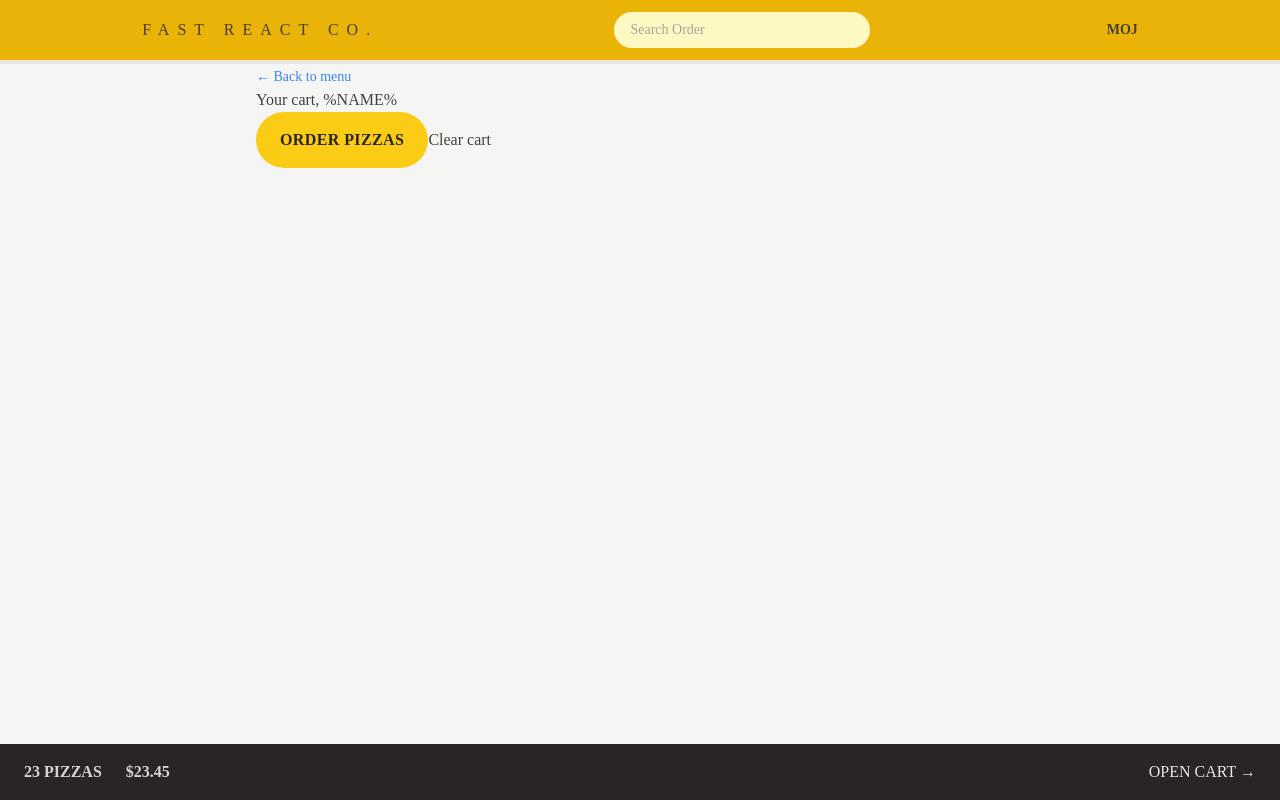
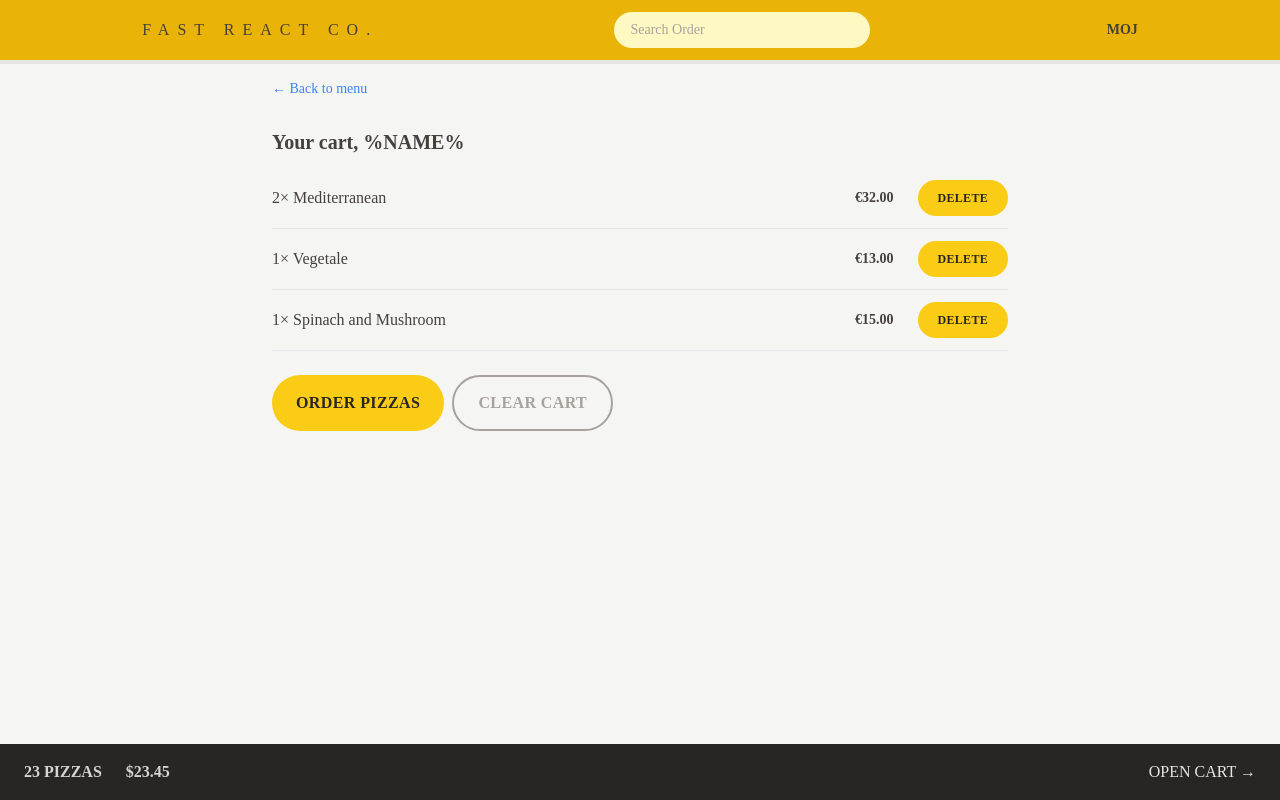
Before and after one commit to mojvaf/fast-pizza, a React (Vite) app: page /cart in a window 1280 px wide. Built offline with nearby package versions, Linux system fonts and the light colour scheme.

Commit message:
cart page

```diff
--- a/src/features/cart/Cart.jsx
+++ b/src/features/cart/Cart.jsx
@@ -1,42 +1,48 @@
 import Button from '../../ui/Button';
 import LinkButton from '../../ui/LinkButton';
-
-/*const fakeCart = [
+import CartItem from './CartItem';
+const fakeCart = [
   {
     pizzaId: 12,
-    name: "Mediterranean",
+    name: 'Mediterranean',
     quantity: 2,
     unitPrice: 16,
     totalPrice: 32,
   },
   {
     pizzaId: 6,
-    name: "Vegetale",
+    name: 'Vegetale',
     quantity: 1,
     unitPrice: 13,
     totalPrice: 13,
   },
   {
     pizzaId: 11,
-    name: "Spinach and Mushroom",
+    name: 'Spinach and Mushroom',
     quantity: 1,
     unitPrice: 15,
     totalPrice: 15,
   },
 ];
-*/
+
 function Cart() {
-  //const cart = fakeCart;
+  const cart = fakeCart;
 
   return (
-    <div>
+    <div className="px-4 py-3">
       <LinkButton to="/menu">&larr; Back to menu</LinkButton>
 
-      <h2>Your cart, %NAME%</h2>
-
-      <div>
-        <Button to="/order/new">Order pizzas</Button>
-        <button>Clear cart</button>
+      <h2 className="mt-7 text-xl font-semibold">Your cart, %NAME%</h2>
+      <ul className="mt-3 divide-y divide-stone-200 border-b">
+        {cart.map((item) => (
+          <CartItem item={item} key={item.key} />
+        ))}
+      </ul>
+      <div className="mt-6 space-x-2">
+        <Button to="/order/new" type="primary">
+          Order pizzas
+        </Button>
+        <Button type="secondary">Clear cart</Button>
       </div>
     </div>
   );
--- a/src/features/cart/CartItem.jsx
+++ b/src/features/cart/CartItem.jsx
@@ -1,15 +1,17 @@
-import { formatCurrency } from "../../utils/helpers";
+import Button from '../../ui/Button';
+import { formatCurrency } from '../../utils/helpers';
 
 function CartItem({ item }) {
   const { name, quantity, totalPrice } = item;
 
   return (
-    <li>
-      <p>
+    <li className="py-3 sm:flex sm:items-center sm:justify-between">
+      <p className="mb-1 sm:mb-0">
         {quantity}&times; {name}
       </p>
-      <div>
-        <p>{formatCurrency(totalPrice)}</p>
+      <div className="flex items-center justify-between sm:gap-6">
+        <p className="text-sm font-bold">{formatCurrency(totalPrice)}</p>
+        <Button type="small">Delete</Button>
       </div>
     </li>
   );
--- a/src/features/menu/Menu.jsx
+++ b/src/features/menu/Menu.jsx
@@ -1,12 +1,12 @@
-import { useLoaderData } from "react-router-dom";
-import { getMenu } from "../../services/apiRestaurant";
-import MenuItem from "./MenuItem";
+import { useLoaderData } from 'react-router-dom';
+import { getMenu } from '../../services/apiRestaurant';
+import MenuItem from './MenuItem';
 
 function Menu() {
   const menu = useLoaderData();
 
   return (
-    <ul>
+    <ul className="divide-y divide-stone-200 px-2">
       {menu.map((pizza) => (
         <MenuItem pizza={pizza} key={pizza.id} />
       ))}
--- a/src/features/menu/MenuItem.jsx
+++ b/src/features/menu/MenuItem.jsx
@@ -1,16 +1,30 @@
-import { formatCurrency } from "../../utils/helpers";
+import { formatCurrency } from '../../utils/helpers';
+import Button from '../../ui/Button';
 
 function MenuItem({ pizza }) {
   const { name, unitPrice, ingredients, soldOut, imageUrl } = pizza;
 
   return (
-    <li>
-      <img src={imageUrl} alt={name} />
-      <div>
-        <p>{name}</p>
-        <p>{ingredients.join(", ")}</p>
-        <div>
-          {!soldOut ? <p>{formatCurrency(unitPrice)}</p> : <p>Sold out</p>}
+    <li className="flex gap-4 py-2">
+      <img
+        src={imageUrl}
+        alt={name}
+        className={`h-24 ${soldOut ? 'opacity-70 grayscale' : ''}`}
+      />
+      <div className="flex grow flex-col pt-0.5">
+        <p className="font-medium">{name}</p>
+        <p className="text-sm capitalize italic text-stone-500">
+          {ingredients.join(', ')}
+        </p>
+        <div className="mt-auto flex items-center justify-between">
+          {!soldOut ? (
+            <p className="text-sm">{formatCurrency(unitPrice)}</p>
+          ) : (
+            <p className="text-sm font-medium uppercase text-stone-500">
+              Sold out
+            </p>
+          )}
+          <Button type="small">Add to cart</Button>
         </div>
       </div>
     </li>
--- a/src/features/order/CreateOrder.jsx
+++ b/src/features/order/CreateOrder.jsx
@@ -86,7 +86,7 @@
 
         <div>
           <input type="hidden" name="cart" value={JSON.stringify(cart)} />
-          <Button disabled={isSubmitting}>
+          <Button disabled={isSubmitting} type="primary">
             {isSubmitting ? 'Placing order ...' : 'Order now'}
           </Button>
         </div>
--- a/src/features/user/CreateUser.jsx
+++ b/src/features/user/CreateUser.jsx
@@ -24,7 +24,7 @@
 
       {username !== '' && (
         <div>
-          <Button>Start ordering</Button>
+          <Button type="primary">Start ordering</Button>
         </div>
       )}
     </form>
--- a/src/ui/Button.jsx
+++ b/src/ui/Button.jsx
@@ -1,34 +1,26 @@
 import { Link } from 'react-router-dom';
 
-function Button({ children, disabled, to }) {
+function Button({ children, disabled, to, type }) {
+  const base =
+    'inline-block rounded-full bg-yellow-400  font-semibold uppercase tracking-wide text-stone-800 transition-colors duration-300 hover:bg-yellow-300 focus:bg-yellow-300 focus:outline-none focus:ring focus:ring-yellow-300 focus:ring-offset-2 disabled:cursor-not-allowed ';
+
+  const styles = {
+    primary: base + ' px-4 py-3 md:px-6 md:py-4',
+    small: base + ' px-4 py-2 md:px-5 md:py-2.5 text-xs',
+    secondary:
+      'inline-block rounded-full bg-transparent border-2 border-stone-400 font-semibold uppercase tracking-wide text-stone-400 transition-colors duration-300 hover:bg-stone-400 hover:text-stone-100 focus:bg-stone-300 focus:outline-none focus:ring focus:ring-stone-200 focus:ring-offset-2 disabled:cursor-not-allowed px-4 py-2.5 md:px-6 md:py-3.5',
+  };
+
   if (to) {
     return (
-      <Link
-        to={to}
-        className="inline-block rounded-full bg-yellow-400
-    px-4 py-3 font-semibold
-    uppercase tracking-wide text-stone-800
-    transition-colors duration-300
-    hover:bg-yellow-300 focus:bg-yellow-300 focus:outline-none
-    focus:ring focus:ring-yellow-300 focus:ring-offset-2
-    disabled:cursor-not-allowed sm:px-6 sm:py-4"
-      >
+      <Link to={to} className={styles[type]}>
         {children}
       </Link>
     );
   }
 
   return (
-    <button
-      disabled={disabled}
-      className="inline-block rounded-full bg-yellow-400
-    px-4 py-3 font-semibold
-    uppercase tracking-wide text-stone-800
-    transition-colors duration-300
-    hover:bg-yellow-300 focus:bg-yellow-300 focus:outline-none
-    focus:ring focus:ring-yellow-300 focus:ring-offset-2
-    disabled:cursor-not-allowed sm:px-6 sm:py-4"
-    >
+    <button disabled={disabled} className={styles[type]}>
       {children}
     </button>
   );
```
